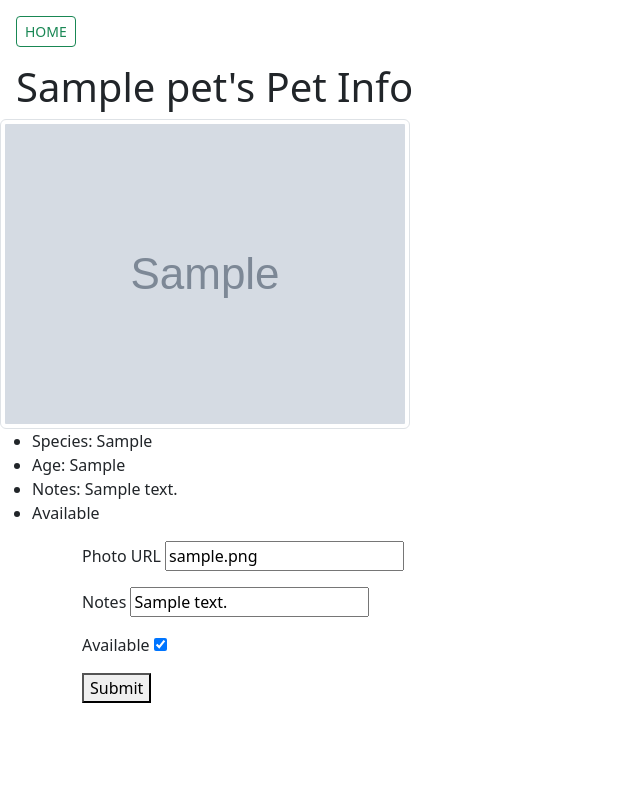
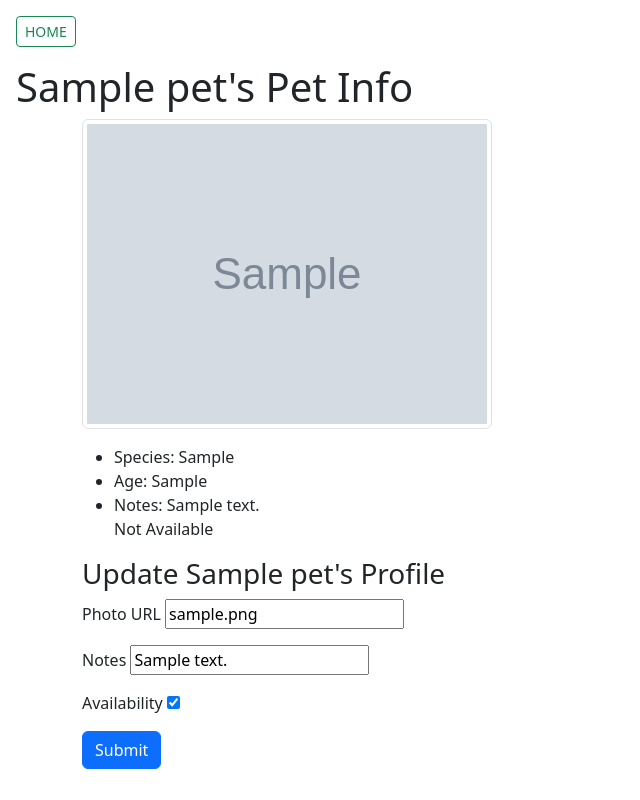
Before and after one commit to ndrewjensen/flask-adopt, a Flask app: page /1 in a window 1280 px wide. Shown: the whole page, without its empty margins (0-640 px from the left). Run offline with Flask 2, Linux system fonts and the light colour scheme; tables that the repository leaves empty hold one stand-in row (values such as "Sample post"); grey boxes marked "Sample" are stand-in pictures; some libraries are stand-ins or nearby versions.

Commit message:
updates before code review

```diff
--- a/app.py
+++ b/app.py
@@ -21,8 +21,8 @@ db.create_all()
 
 # Having the Debug Toolbar show redirects explicitly is often useful;
 # however, if you want to turn it off, you can uncomment this line:
-#
-# app.config['DEBUG_TB_INTERCEPT_REDIRECTS'] = False
+
+app.config['DEBUG_TB_INTERCEPT_REDIRECTS'] = False
 
 toolbar = DebugToolbarExtension(app)
 
@@ -62,11 +62,10 @@ def edit_pet(pet_id):
 
     if form.validate_on_submit():
 
-        photo_url = form.photo_url.data
-        notes = form.notes.data
-        available = form.available.data
+        pet.photo_url = form.photo_url.data
+        pet.notes = form.notes.data
+        pet.available = form.available.data
 
-        pet = Pet(photo_url = photo_url, notes=notes, available = available)
         db.session.commit()
         return redirect(f'/{pet_id}')
     else:
--- a/forms.py
+++ b/forms.py
@@ -1,8 +1,8 @@
 """Forms for adopt app."""
 
 from flask_wtf import FlaskForm
-from wtforms import StringField, FloatField, SelectField, BooleanField
-from wtforms.validators import InputRequired, Optional, URL
+from wtforms import StringField, FloatField, SelectField, BooleanField, RadioField
+from wtforms.validators import InputRequired, Optional, URL, DataRequired
 
 class AddPetForm(FlaskForm):
     """Form for adding a pet"""
@@ -27,10 +27,11 @@ class AddPetForm(FlaskForm):
 
 class EditPetForm(FlaskForm):
     """Form for editing a pet"""
+
     photo_url = StringField("Photo URL",
                         validators=[InputRequired(),
                         URL()])
 
     notes = StringField("Notes")
 
-    available = BooleanField("Available")
+    available = BooleanField("Availability")
--- a/templates/petinfo.html
+++ b/templates/petinfo.html
@@ -7,17 +7,17 @@
 
 <h1 class="mx-3"> {{pet.name}}'s Pet Info </h1>
 
-<div>
+<div class="container">
   <img class="img-thumbnail" src="{{pet.photo_url}}" alt="photo of {{pet.name}}">
-  <ul>
+  <ul class="my-3">
     <li>Species: {{pet.species}}</li>
     <li>Age: {{pet.age}}</li>
     <li>Notes: {{pet.notes}}</li>
-    {%if pet.available%}
+    {%if pet.available == 'available'%}
       <li>Available</li>
     {% endif %}
-    {% if not pet.available %}
-      <li>Not Available</li>
+    {% if not pet.available =='not_available' %}
+      Not Available
     {%endif%}
 
   </ul>
@@ -25,7 +25,7 @@
 
 
 <div class="container">
-
+<h3>Update {{pet.name}}'s Profile</h3>
   <form id="pet-edit-form" method="POST">
     {{ form.hidden_tag() }}
     <!--add type=hidden form fields -->
@@ -44,7 +44,7 @@
 
     {% endfor %}
 
-    <button type="submit">Submit</button>
+    <button type="submit" class="btn btn-primary">Submit</button>
   </form>
 
 </div>
```
Also changed, not shown: models.py (+5 -5 lines).
